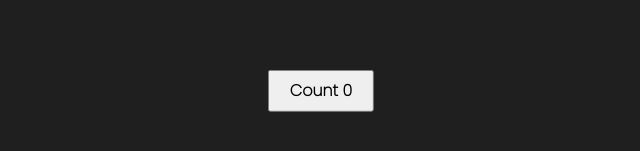
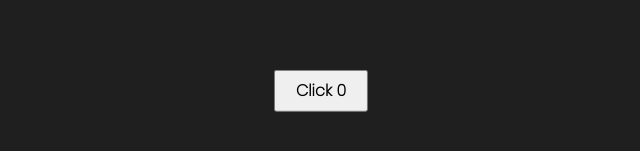
Before and after one commit to renuyarasu/codevolution, a React (Create React App) app: page / in a window 1280 px wide. Shown: the part 309-460 px from the top of the page, without its empty margins (319-959 px from the left). Built offline with nearby package versions, Linux system fonts and the light colour scheme.

Commit message:
useState - HookCounter

```diff
--- a/src/App.js
+++ b/src/App.js
@@ -1,11 +1,13 @@
 import React from 'react'
 import './App.css';
 import ClassCounter from './components/ClassCounter';
+import HookCounter from './components/HookCounter';
 
 function App() {
     return (
         <div className='App'>
-            <ClassCounter/>
+            {/* <ClassCounter/> */}
+            <HookCounter/>
         </div>
     )
 }
--- a/src/components/HookCounter.js
+++ b/src/components/HookCounter.js
@@ -0,0 +1,12 @@
+import React, { useState } from 'react'
+
+function HookCounter() {
+    const [count, setCount] = useState(0)
+    return (
+        <div>
+            <button onClick={() => setCount(count + 1)}>Click {count}</button>
+        </div>
+    )
+}
+
+export default HookCounter
```
